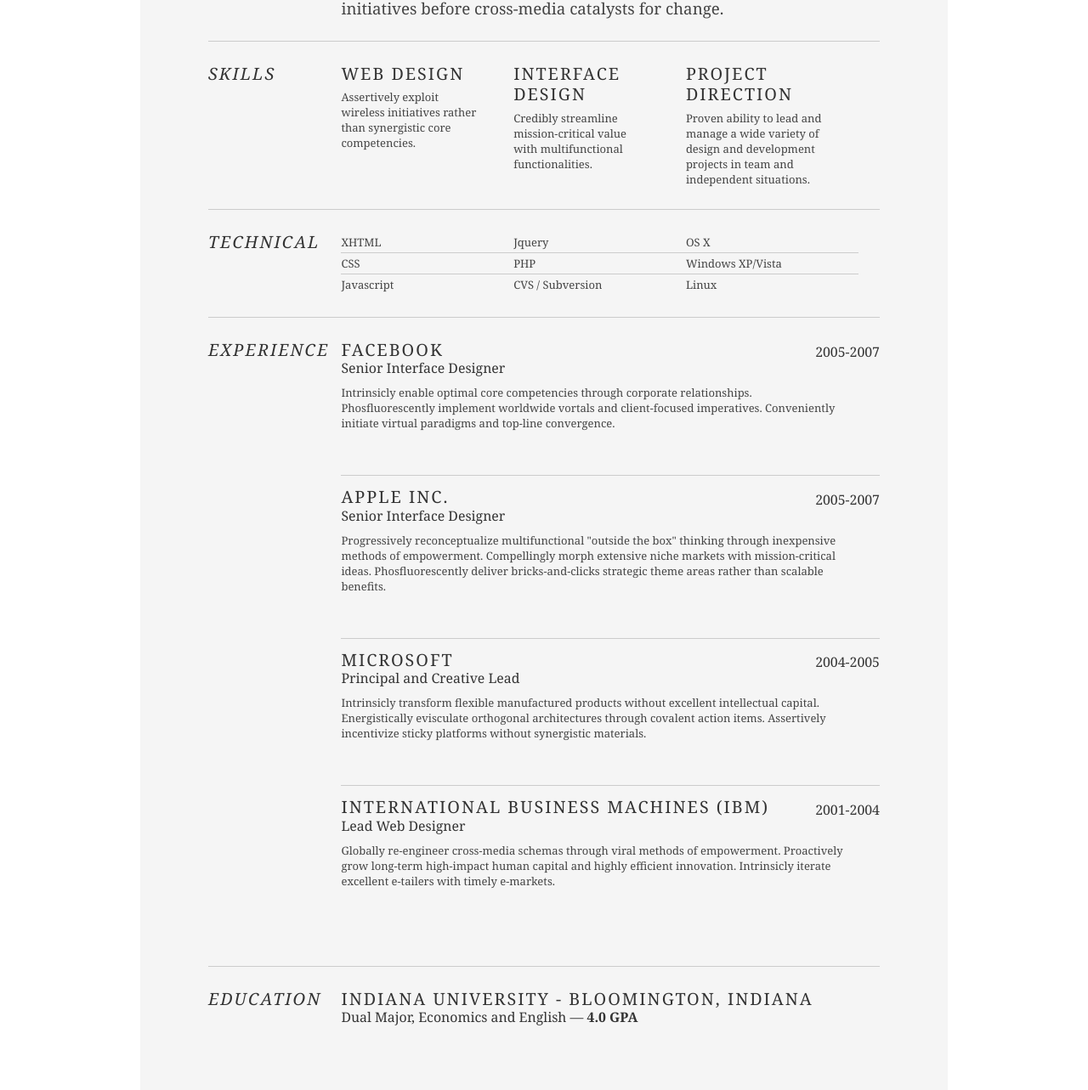
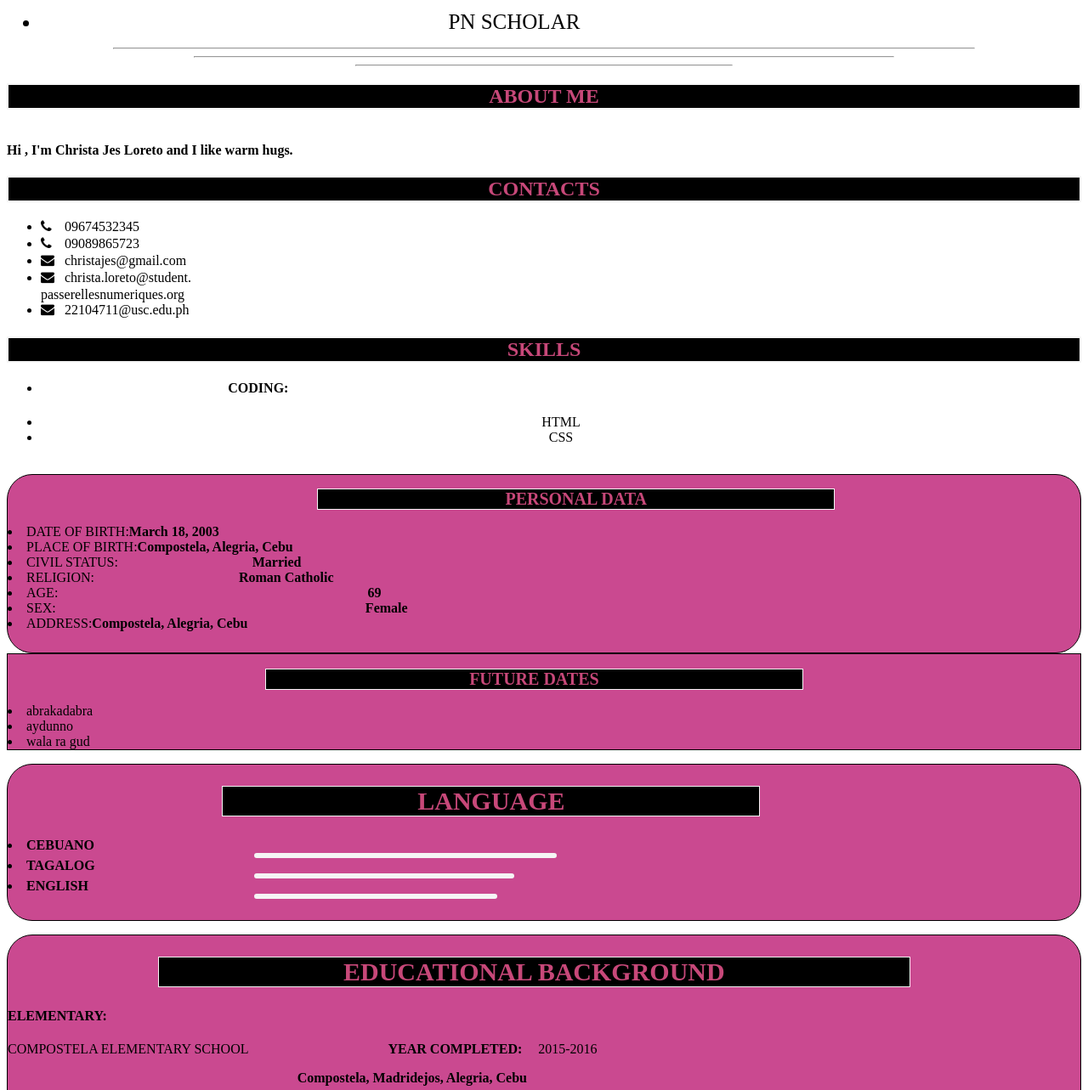
Before and after one commit to christajes/christajes.github.io, a plain HTML site: page index.html in a window 1280 px wide. Shown: the part 323-1606 px from the top of the page at 85% size. Drawn offline with Linux system fonts and the light colour scheme.

Commit message:
updated the index.html

```diff
--- a/index.html
+++ b/index.html
@@ -1,172 +1,98 @@
-<!DOCTYPE html PUBLIC "-//W3C//DTD XHTML 1.0 Strict//EN" "http://www.w3.org/TR/xhtml1/DTD/xhtml1-strict.dtd">
-<html>
+<!DOCTYPE html>
+<html lang="en">
 <head>
-
-	<title>Christa Jes Loreto |USC Student| name@christa.com</title>
-	<meta http-equiv="content-type" content="text/html; charset=utf-8" />
-
-	<meta name="keywords" content="" />
-	<meta name="description" content="" />
-
-	<link rel="stylesheet" type="text/css" href="reset-fonts-grids.css" media="all" />
-	<link rel="stylesheet" type="text/css" href="resume.css" media="all" />
-
+    <meta charset="UTF-8">
+    <meta http-equiv="X-UA-Compatible" content="IE=edge">
+    <meta name="viewport" content="width=device-width, initial-scale=1.0">
+    <link rel="stylesheet" href="style.css">
+    <link rel="stylesheet" href="https://cdnjs.cloudflare.com/ajax/libs/font-awesome/4.7.0/css/font-awesome.min.css">
+    <title>Resume</title>
 </head>
 <body>
-
-<div id="doc2" class="yui-t7">
-	<div id="inner">
-
-		<div id="hd">
-			<div class="yui-gc">
-				<div class="yui-u first">
-					<h1>Christa Jes Loreto</h1>
-					<h2>USC Student</h2>
+    <br>
+    <div class="container">
+        <br>
+        <div class="personal">
+            <img src="ako ni di ikaw.jpg" style="width: 200px; border-radius: 50%; height: 200px; margin-left: 3.5em;
+            ">
+            <ul>
+                <li><h1 style="font-size: 35px; margin-left: 0.3em;">CHRISTA JES LORETO</li></h1>
+                <li style="text-align: center; margin-right:9%; font-size:25px;">PN SCHOLAR</li>
+            </ul>
+            <hr style="width: 80%;">
+            <hr style="width: 65%;">
+            <hr style="width: 35%;">
         </div>
-				<div class="resume">
-					<div class="resume_left">
-					  <div class="resume_profile">
-						<img src="usc id -alisa.jpg" alt="profile_pic">
+        <div class="contacts">
+            <div class="profile">
+                <h2 style="text-align:center; background-color:black; color: rgb(199, 72, 121);border: solid 2px whitesmoke;">ABOUT ME</h2>
+                <h4 style="text-indent:50px;"><br>Hi , I'm Christa Jes Loreto and I like warm hugs.</h4>
             </div>
-
-				<div class="yui-u">
-					<div class="contact-info">
-						<h3><a id="pdf" href="#">Download PDF</a></h3>
-						<h3><a href="mailto:name@christa.com">name@christa.com</a></h3>
-						<h3>09551792478</h3>
-					</div><!--// .contact-info -->
+            <h2 style=" text-align:center;background-color: black; color: rgb(199, 72, 121);border: solid 2px whitesmoke;">CONTACTS</h2>
+            <ul>
+                <li><i class="fa fa-phone" aria-hidden="true" style="height: 20px; width:20px;"></i><span style="margin-left: 0.5em;">09674532345</span></li>
+                <li><i class="fa fa-phone" aria-hidden="true" style="height: 20px; width:20px;"></i><span style="margin-left: 0.5em;">09089865723</span></li>
+                <li><i class="fa fa-envelope" aria-hidden="true"style="height: 20px; width:20px;"></i><span style="margin-left: 0.5em;">christajes@gmail.com</span></li>
+                <li><i class="fa fa-envelope" aria-hidden="true"style="height: 20px; width:20px;"></i><span style="margin-left: 0.5em;">christa.loreto@student.</span><br>passerellesnumeriques.org</li>
+                <li><i class="fa fa-envelope" aria-hidden="true"style="height: 20px; width:20px;"></i><span style="margin-left: 0.5em;">22104711@usc.edu.ph</span></li>
+            </ul>
         </div>
-			</div><!--// .yui-gc -->
-		</div><!--// hd -->
-
-		<div id="bd">
-			<div id="yui-main">
-				<div class="yui-b">
-
-					<div class="yui-gf">
-						<div class="yui-u first">
-							<h2>Profile</h2>
-						</div>
-						<div class="yui-u">
-							<p class="enlarge">
-								Progressively evolve cross-platform ideas before impactful infomediaries. Energistically visualize tactical initiatives before cross-media catalysts for change.
-							</p>
-						</div>
-					</div><!--// .yui-gf -->
-
-					<div class="yui-gf">
-						<div class="yui-u first">
-							<h2>Skills</h2>
-						</div>
-						<div class="yui-u">
-
-								<div class="talent">
-									<h2>Web Design</h2>
-									<p>Assertively exploit wireless initiatives rather than synergistic core competencies.	</p>
-								</div>
-
-								<div class="talent">
-									<h2>Interface Design</h2>
-									<p>Credibly streamline mission-critical value with multifunctional functionalities.	 </p>
-								</div>
-
-								<div class="talent">
-									<h2>Project Direction</h2>
-									<p>Proven ability to lead and manage a wide variety of design and development projects in team and independent situations.</p>
+        <div class="skills">
+            <h2 style="text-align:center; background-color:black; color: rgb(199, 72, 121);border: solid 2px whitesmoke;">SKILLS</h2>
+            <ul>
+                <li><h4 style="margin-left: 18%;">CODING:</h4></li>
+                <li style="text-align:center;">HTML</li>
+                <li style="text-align:center;">CSS</li>
+            </ul>
         </div>
     </div>
-					</div><!--// .yui-gf -->
-
-					<div class="yui-gf">
-						<div class="yui-u first">
-							<h2>Technical</h2>
+    <div class="container2">
+        <br>
+        <div class="container3">
+            <div class="data" style="background-color: #bd1b74cb;border: solid 1px black; padding-bottom: 2%; border-radius: 30px; padding-right: 3em;">
+                <h2 style=" font-size:20px; border:solid 1px whitesmoke; width:50%; background-color: black;margin-left: 20%; text-align: center;
+                margin-left: 30%; color: rgb(199, 72, 121)" >PERSONAL DATA</h2>
+                <li>DATE OF BIRTH:<span><b>March 18, 2003</b></span></li>
+                <li>PLACE OF BIRTH:<span><b>Compostela, Alegria, Cebu</b></span></li>
+                <li>CIVIL STATUS:<span style="margin-left: 13%;"><b>Married</b></span></li>
+                <li>RELIGION:<span style="margin-left:14%;"><b>Roman Catholic</b></span></li>
+                <li>AGE:<span style="margin-left: 30%;"><b>69</b></span></li>
+                <li>SEX:<span style="margin-left:30%;"><b>Female</b></span></li>
+                <li>ADDRESS:<span><b>Compostela, Alegria, Cebu</b></span></li>
             </div>
-						<div class="yui-u">
-							<ul class="talent">
-								<li>XHTML</li>
-								<li>CSS</li>
-								<li class="last">Javascript</li>
-							</ul>
-
-							<ul class="talent">
-								<li>Jquery</li>
-								<li>PHP</li>
-								<li class="last">CVS / Subversion</li>
-							</ul>
-
-							<ul class="talent">
-								<li>OS X</li>
-								<li>Windows XP/Vista</li>
-								<li class="last">Linux</li>
-							</ul>
+            <div class="experience"style="background-color:#bd1b74cb;border ; border:solid 1px black;">
+                <h2 style=" font-size:20px; border:solid 1px whitesmoke; width:50%; background-color: black;margin-left: 20%; text-align: center;color: rgb(199, 72, 121);
+                margin-left: 24%;" >FUTURE DATES</h2>
+                <li>abrakadabra</li>
+                <li>aydunno</li>
+                <li>wala ra gud</li>
             </div>
-					</div><!--// .yui-gf-->
-
-					<div class="yui-gf">
-
-						<div class="yui-u first">
-							<h2>Experience</h2>
-						</div><!--// .yui-u -->
-
-						<div class="yui-u">
-
-							<div class="job">
-								<h2>Facebook</h2>
-								<h3>Senior Interface Designer</h3>
-								<h4>2005-2007</h4>
-								<p>Intrinsicly enable optimal core competencies through corporate relationships. Phosfluorescently implement worldwide vortals and client-focused imperatives. Conveniently initiate virtual paradigms and top-line convergence. </p>
         </div>
-
-							<div class="job">
-								<h2>Apple Inc.</h2>
-								<h3>Senior Interface Designer</h3>
-								<h4>2005-2007</h4>
-								<p>Progressively reconceptualize multifunctional "outside the box" thinking through inexpensive methods of empowerment. Compellingly morph extensive niche markets with mission-critical ideas. Phosfluorescently deliver bricks-and-clicks strategic theme areas rather than scalable benefits. </p>
+        <div class="language" style="border: solid 1px black; padding-bottom: 2%; margin-top: 1em; border-radius: 30px; background-color:#bd1b74cb;">
+            <h2 style=" border:solid 1px whitesmoke; width:50%;text-align: center; font-size:30px; background-color: black; margin-left: 20%; color:rgb(199, 72, 121);">LANGUAGE</h2>
+            <li> <b>CEBUANO</b></li>
+            <div class="percent" style="width: 350px; border:solid 3px whitesmoke; margin-left: 23%; border-radius: 30px;"></div>
+            <li><b>TAGALOG</b></li>
+            <div class="percent" style="width: 300px; border:solid 3px whitesmoke; margin-left: 23%; border-radius: 30px;"></div>
+            <li><b>ENGLISH</b></li>
+            <div class="percent" style="width: 280px; border:solid 3px whitesmoke; margin-left: 23%; border-radius: 30px;"></div>
         </div>
-
-							<div class="job">
-								<h2>Microsoft</h2>
-								<h3>Principal and Creative Lead</h3>
-								<h4>2004-2005</h4>
-								<p>Intrinsicly transform flexible manufactured products without excellent intellectual capital. Energistically evisculate orthogonal architectures through covalent action items. Assertively incentivize sticky platforms without synergistic materials. </p>
+        <div class="education" style="background-color: #bd1b74cb;border: solid 1px black; padding-bottom: 2%; margin-top: 1em; border-radius: 30px;">
+            <h2 style="border:solid 1px whitesmoke; width:70%; text-align: center; margin-left: 14%; font-size:30px; background-color: black;color: rgb(199, 72, 121);">EDUCATIONAL BACKGROUND</h2>
+            <h4>ELEMENTARY:</h4>
+                <p>COMPOSTELA ELEMENTARY SCHOOL<span style="margin-left:13%;"><b>YEAR COMPLETED:</b><span style="margin-left: 1.5%;">2015-2016</span></span></span></p>
+                <p style="margin-left: 27%;"><b>Compostela, Madridejos, Alegria, Cebu</b></p>
+            <h4> JUNIOR HIGHSCHOOL:</h4>
+                <p>MADRIDEJOS NATIONAL HIGH SCHOOL<span style="margin-left: 11%;"><b>YEAR COMPLETED:</b><span style="margin-left: 2%;">2019-2020</span></p>
+                <p style="margin-left:27%;"><b>Madridejos, Alegria, Cebu</b></p>
+            <h4>SENIOR HIGHSCHOOL:</h4>
+                <p>MADRIDEJOS NATIONAL HIGH SCHOOL<span style="margin-left: 11%;"><b>YEAR COMPLETED:</b><span style="margin-left: 2%;">2021-2022</span></p>
+                <p style="margin-left: 22%;"><b>HUMSS-Humanities and Social Sciences</b></p>
+                <p style="margin-left: 27%;"><b>Madridejos, Alegria, Cebu</b></p>
+            <h4>COLLEGE:</h4>
+                <p>UNIVERSITY OF SAN CARLOS<span style="margin-left: 23%;"><b>PRESENT:</b><span style="margin-left: 2%;">2022</span></p>
+                <p style="margin-left: 10%"><b>Certificate in Computer Technology-Major in Software Development</b></p>
         </div>
-
-
-							<div class="job last">
-								<h2>International Business Machines (IBM)</h2>
-								<h3>Lead Web Designer</h3>
-								<h4>2001-2004</h4>
-								<p>Globally re-engineer cross-media schemas through viral methods of empowerment. Proactively grow long-term high-impact human capital and highly efficient innovation. Intrinsicly iterate excellent e-tailers with timely e-markets.</p>
     </div>
-
-						</div><!--// .yui-u -->
-					</div><!--// .yui-gf -->
-
-
-					<div class="yui-gf last">
-						<div class="yui-u first">
-							<h2>Education</h2>
-						</div>
-						<div class="yui-u">
-							<h2>Indiana University - Bloomington, Indiana</h2>
-							<h3>Dual Major, Economics and English &mdash; <strong>4.0 GPA</strong> </h3>
-						</div>
-					</div><!--// .yui-gf -->
-
-
-				</div><!--// .yui-b -->
-			</div><!--// yui-main -->
-		</div><!--// bd -->
-
-		<div id="ft">
-			<p>Christa Jes L. Loreto &mdash; <a href="mailto:name@yourdomain.com">name@yourdomain.com</a> &mdash; (313) - 867-5309</p>
-		</div><!--// footer -->
-
-	</div><!-- // inner -->
-
-
-</div><!--// doc -->
-
-
 </body>
 </html>
```
Lines whose indentation alone changed are shown as unchanged.
